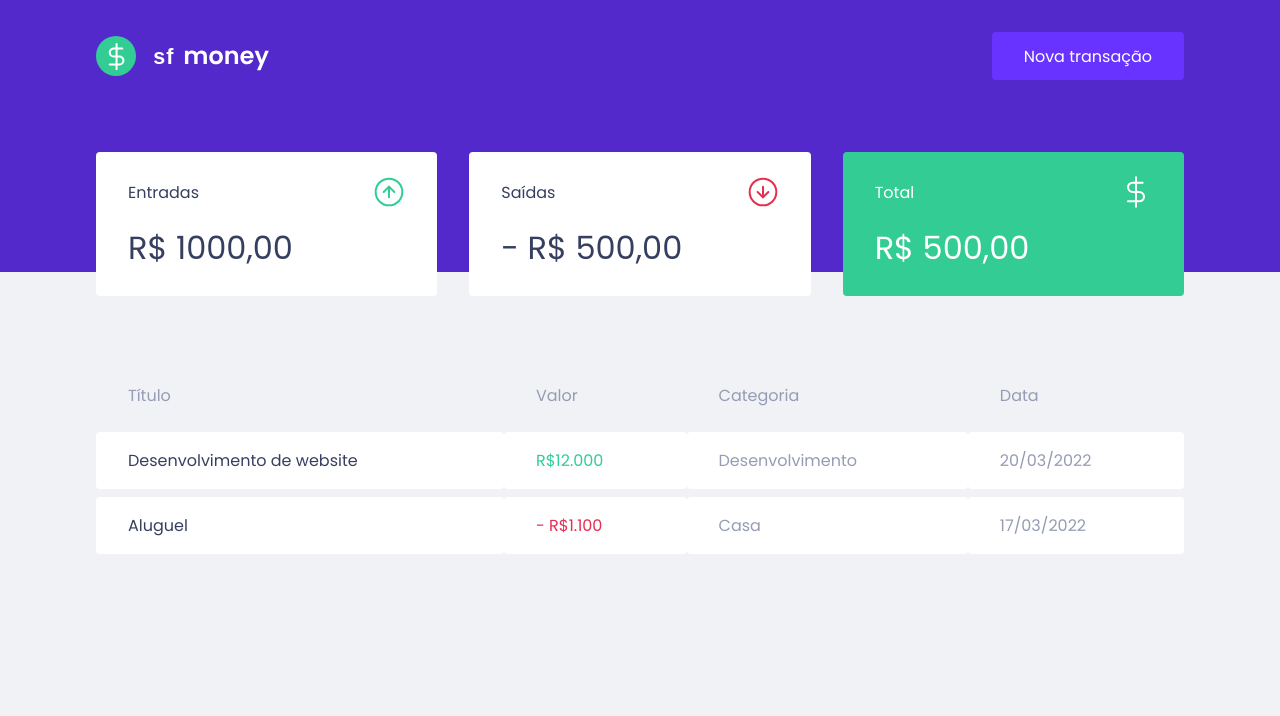
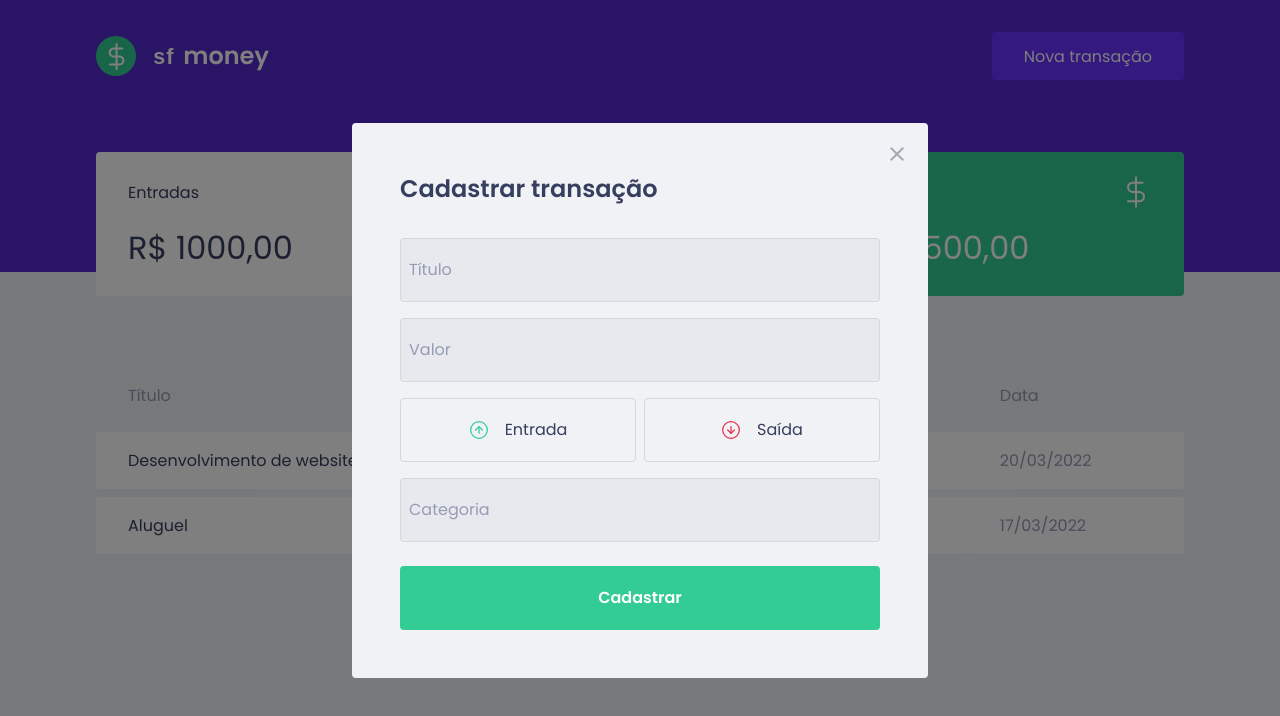
Before and after one commit to stanlino/sf-money, a React (Create React App) app: page / in a window 1280 px wide. Both pictures are taken after a click on the button "Nova transação". Shown: the top 716 px of the page. Built offline with nearby package versions, Linux system fonts and the light colour scheme; no server answers; what miragejs would draw is missing.

Commit message:
feat: create the NewTransactionModal component

```diff
--- a/package.json
+++ b/package.json
@@ -5,8 +5,10 @@
   "dependencies": {
     "axios": "^0.26.1",
     "miragejs": "^0.1.43",
+    "polished": "^4.1.4",
     "react": "^17.0.2",
     "react-dom": "^17.0.2",
+    "react-modal": "^3.14.4",
     "react-scripts": "5.0.0",
     "styled-components": "^5.3.3",
     "web-vitals": "^2.1.0"
@@ -19,6 +21,7 @@
     "@types/node": "^16.7.13",
     "@types/react": "^17.0.20",
     "@types/react-dom": "^17.0.9",
+    "@types/react-modal": "^3.13.1",
     "@types/styled-components": "^5.1.24",
     "typescript": "^4.4.2"
   },
--- a/src/App.tsx
+++ b/src/App.tsx
@@ -1,12 +1,30 @@
+import { useState } from 'react';
+import Modal from 'react-modal'
+
 import { Dashboard } from "./components/Dashboard";
 import { Header } from "./components/Header";
+import { NewTransactionModal } from './components/NewTransactionModal';
 import { GlobalStyle } from "./styles/global";
 
+Modal.setAppElement('#root')
+
 export function App() {
+
+  const [isNewTransactionModalOpen, setIsNewTransactionModalOpen] = useState(false)
+
+  function handleOpenNewTransactionModal() {
+    setIsNewTransactionModalOpen(true)
+  }
+
+  function handleCloseNewTransactionModal() {
+    setIsNewTransactionModalOpen(false)
+  }
+
   return (
     <>
-      <Header />
+      <Header onOpenNewTransactionModal={handleOpenNewTransactionModal} />
       <Dashboard />
+      <NewTransactionModal isOpen={isNewTransactionModalOpen} onRequestClose={handleCloseNewTransactionModal} />
       <GlobalStyle />
     </>
   );
--- a/src/components/Header/index.tsx
+++ b/src/components/Header/index.tsx
@@ -2,12 +2,16 @@
 
 import { Container, Content } from './styles'
 
-export function Header() {
+interface HeaderProps {
+  onOpenNewTransactionModal(): void
+}
+
+export function Header({ onOpenNewTransactionModal } : HeaderProps) {
   return (
     <Container>
       <Content>
         <img src={Logo} alt="sf money" />
-        <button type="button">
+        <button type="button" onClick={onOpenNewTransactionModal}>
           Nova transação
         </button>
       </Content>
--- /dev/null
+++ b/src/components/NewTransactionModal/index.tsx
@@ -0,0 +1,56 @@
+import Modal from 'react-modal'
+import closeImg from '../../assets/close.svg'
+import incomeImg from '../../assets/income.svg'
+import outcomeImg from '../../assets/outcome.svg'
+import { Container, TransactionTypeContainer } from './styles'
+
+interface NewTransactionModalProps {
+  isOpen: boolean
+  onRequestClose(): void
+}
+
+export function NewTransactionModal({ isOpen, onRequestClose } : NewTransactionModalProps){
+  return (
+    <Modal
+      isOpen={isOpen}
+      onRequestClose={onRequestClose}
+      overlayClassName='react-modal-overlay'
+      className='react-modal-content'
+    >
+
+      <button type='button' onClick={onRequestClose} className='react-modal-close'>
+        <img src={closeImg} alt="Fechar Modal" />
+      </button>
+
+      <Container>
+        <h2>Cadastrar transação</h2>
+
+        <input
+          placeholder='Título'
+        />
+
+        <input
+          type='number'
+          placeholder='Valor'
+        />
+
+        <TransactionTypeContainer>
+          <button type='button'>
+            <img src={incomeImg} alt="Entrada" />
+            <span>Entrada</span>
+          </button>
+          <button type='button'>
+            <img src={outcomeImg} alt="Saída" />
+            <span>Saída</span>
+          </button>
+        </TransactionTypeContainer>
+
+        <input
+          placeholder='Categoria'
+        />
+
+        <button type="submit">Cadastrar</button>
+      </Container>
+    </Modal>
+  )
+}
--- /dev/null
+++ b/src/components/NewTransactionModal/styles.ts
@@ -0,0 +1,84 @@
+import { darken } from 'polished'
+import styled from 'styled-components'
+
+export const Container = styled.form`
+  h2 {
+    color: var(--text-title);
+    font-size: 1.5rem;
+    margin-bottom: 2rem;
+  }
+
+  input {
+    width: 100%;
+    padding: 0 0.5rem;
+    height: 4rem;
+    border-radius: 0.25rem;
+    border: 1px solid #d7d7d7;
+    background-color: #e7e9ee;
+
+    font-weight: 400;
+    font-size: 1rem;
+
+    &::placeholder {
+      color: var(--text-body);
+    }
+
+    & + input {
+      margin-top: 1rem;
+    }
+  }
+
+  button[type="submit"] {
+    width: 100%;
+    padding: 0 0.5rem;
+    height: 4rem;
+    background-color: var(--green);
+    color: #fff;
+    border-radius: 0.25rem;
+    border: 0;
+    font-size: 1rem;
+    margin-top: 1.5rem;
+    font-weight: 600;
+
+    transition: filter 0.2s;
+
+    &:hover {
+      filter: brightness(.9);
+    }
+  }
+`
+
+export const TransactionTypeContainer = styled.div`
+  margin: 1rem 0;
+  display: grid;
+  grid-template-columns: 1fr 1fr;
+  gap: 0.5rem;
+
+  button {
+    height: 4rem;
+    border: 1px solid #d7d7d7;
+    border-radius: 0.25rem;
+    background-color: transparent;
+    display: flex;
+    align-items: center;
+    justify-content: center;
+
+    transition: border-color .2s;
+
+    img {
+      width: 20px;
+      height: 20px;
+    }
+
+    span {
+      display: inline-block;
+      margin-left: 1rem;
+      font-size: 1rem;
+      color: var(--text-title)
+    }
+
+    &:hover {
+      border-color: ${darken(0.1, '#d7d7d7')};
+    }
+  }
+`
--- a/src/styles/global.ts
+++ b/src/styles/global.ts
@@ -55,4 +55,38 @@
     cursor: not-allowed;
   }
 
+  .react-modal-overlay {
+    background-color: rgba(0,0,0,0.5);
+    position: fixed;
+    top: 0;
+    bottom: 0;
+    left: 0;
+    right: 0;
+    display: flex;
+    align-items: center;
+    justify-content: center;
+  }
+
+  .react-modal-content {
+    width: 100%;
+    max-width: 576px;
+    background-color: var(--background);
+    padding: 3rem;
+    position: relative;
+    border-radius: 0.25rem;
+  }
+
+  .react-modal-close {
+    position: absolute;
+    right: 1.5rem;
+    top: 1.5rem;
+    border: 0;
+    background-color: transparent;
+
+    transition: filter 0.2s;
+
+    &:hover {
+      filter: brightness(.8)
+    }
+  }
 `
```
Also changed, not shown: 1 other file (tests, documents, lock files or other folders).
